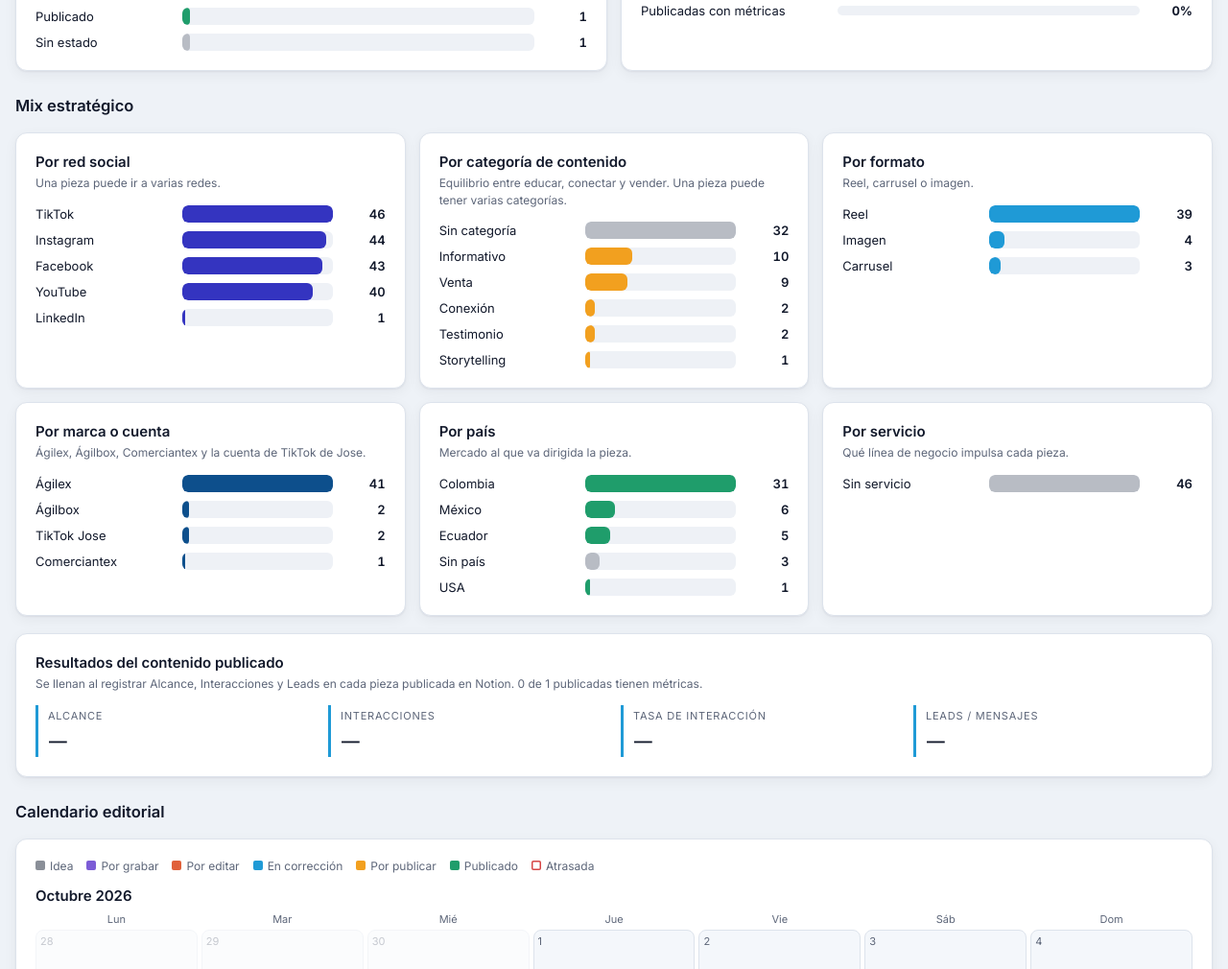
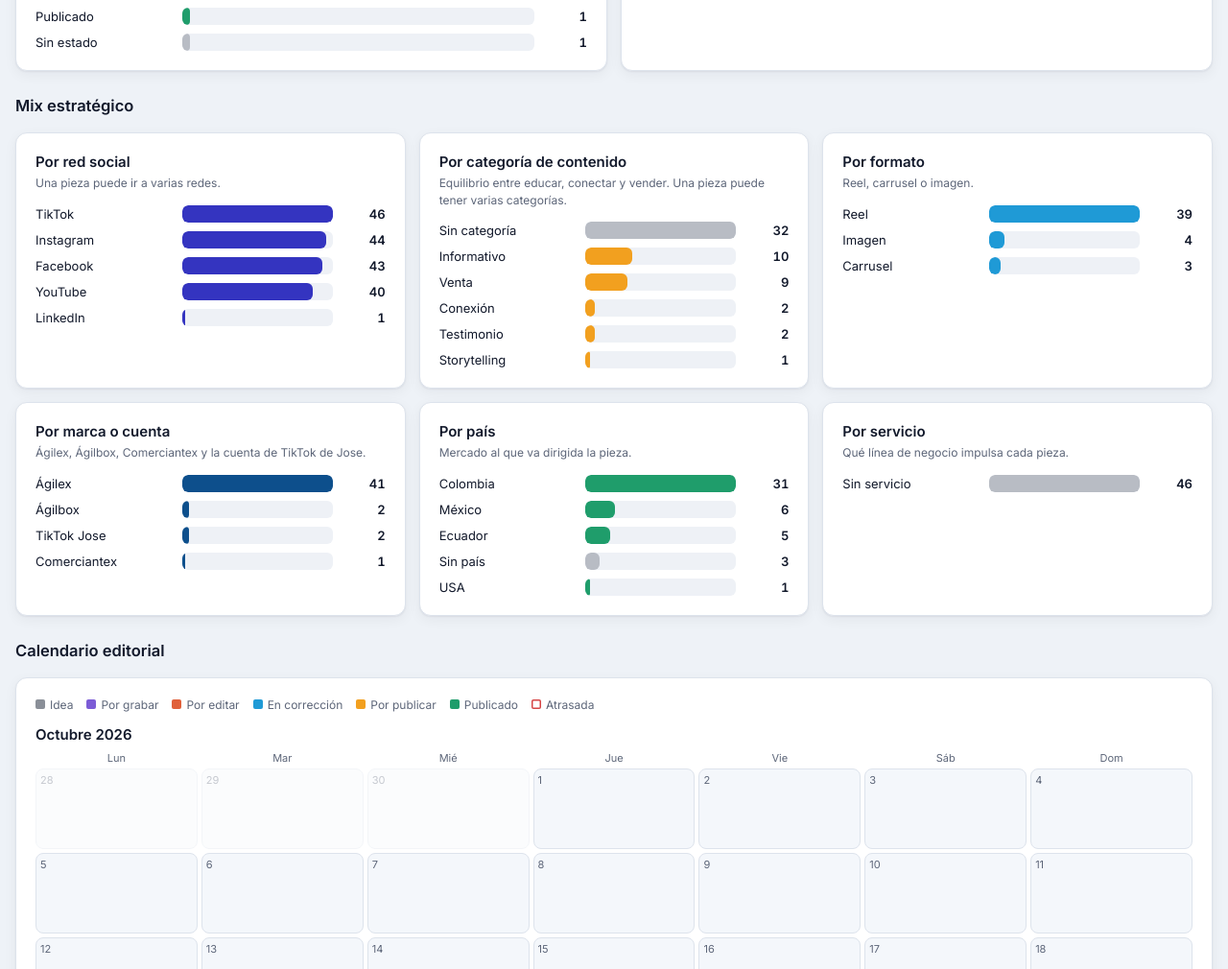
Before and after one commit to MarketingAgilex/parrilla-contenidos, a plain HTML site: page index.html in a window 1280 px wide. Shown: the part 756-1766 px from the top of the page at 96% size. Drawn offline with Linux system fonts and the light colour scheme.

Commit message:
Quita la sección de resultados del tablero de la parrilla
Co-Authored-By: Claude Opus 5.5 <noreply@anthropic.com>
Claude-Session: https://claude.ai/code/session_01VpUik1uF9sRaw1oyryT7pX

```diff
--- a/index.html
+++ b/index.html
@@ -171,16 +171,6 @@
     <article class="card"><h3>Por servicio</h3><p class="note">Qué línea de negocio impulsa cada pieza.</p><div class="bars" data-dim="servicio"></div></article>
   </div>
 
-  <article class="card">
-    <h3>Resultados del contenido publicado</h3>
-    <p class="note">Se llenan al registrar Alcance, Interacciones y Leads en cada pieza publicada en Notion. <span id="r-cobertura"></span></p>
-    <div class="results">
-      <div class="result"><span class="label">Alcance</span><div class="result-value" id="r-alcance">—</div></div>
-      <div class="result"><span class="label">Interacciones</span><div class="result-value" id="r-inter">—</div></div>
-      <div class="result"><span class="label">Tasa de interacción</span><div class="result-value" id="r-tasa">—</div></div>
-      <div class="result"><span class="label">Leads / mensajes</span><div class="result-value" id="r-leads">—</div></div>
-    </div>
-  </article>
 
   <h2>Calendario editorial</h2>
   <article class="card">
@@ -365,14 +355,12 @@
     barras($('c-estados'), est, (f) => COLOR_ESTADO[f.label]);
 
     // Salud
-    const conMet = pub.filter((r) => r.alcance != null || r.interacciones != null || r.leads != null);
     const salud = [
       ['Con fecha de publicación', pct(prog, n)],
       ['Con categoría de contenido', pct(c((r) => r.categorias.length), n)],
       ['Con referencia', pct(c((r) => r.tiene_referencia), n)],
       ['Con servicio asignado', pct(c((r) => (r.servicios || []).length), n)],
       ['Con etapa del embudo', pct(c((r) => r.etapa), n)],
-      ['Publicadas con métricas', pct(conMet.length, pub.length)],
     ];
     $('c-salud').replaceChildren(...salud.map(([label, v]) => {
       const m = el('div', 'meter');
@@ -401,12 +389,6 @@
       barras(host, filas, (f) => (f.label.startsWith('Sin ') ? 'var(--st-sin)' : COLOR_DIM[dim]));
     }
 
-    // Resultados
-    const suma = (k) => (conMet.length ? conMet.reduce((s, r) => s + (r[k] || 0), 0) : null);
-    const alc = suma('alcance'), inter = suma('interacciones');
-    setT('r-alcance', alc, fC.format); setT('r-inter', inter, fC.format); setT('r-leads', suma('leads'));
-    setT('r-tasa', alc ? inter / alc : null, fP1.format);
-    $('r-cobertura').textContent = pub.length ? fN.format(conMet.length) + ' de ' + fN.format(pub.length) + ' publicadas tienen métricas.' : '';
 
     renderCalendario(rows);
     renderTabla(rows);
@@ -512,9 +494,9 @@
   window.addEventListener('resize', () => { if ((ancho < 700) !== (window.innerWidth < 700)) renderCalendario(filtradas()); ancho = window.innerWidth; });
 
   $('btn-csv').addEventListener('click', () => {
-    const cab = ['Pieza', 'Fecha', 'Estado', 'País', 'Marca / cuenta', 'Redes', 'Formato', 'Categoría', 'Atrasada', 'Alcance', 'Interacciones', 'Leads', 'Enlace Notion'];
+    const cab = ['Pieza', 'Fecha', 'Estado', 'País', 'Marca / cuenta', 'Redes', 'Formato', 'Categoría', 'Atrasada', 'Enlace Notion'];
     const esc = (v) => '"' + String(v ?? '').replace(/"/g, '""') + '"';
-    const lineas = visiblesTabla(filtradas()).map((r) => [r.pieza, r.fecha || '', r.estado, r.pais, r.marca, r.redesTxt, r.formato, r.categoriasTxt, r.atrasada ? 'Sí' : 'No', r.alcance ?? '', r.interacciones ?? '', r.leads ?? '', r.url || ''].map(esc).join(';'));
+    const lineas = visiblesTabla(filtradas()).map((r) => [r.pieza, r.fecha || '', r.estado, r.pais, r.marca, r.redesTxt, r.formato, r.categoriasTxt, r.atrasada ? 'Sí' : 'No', r.url || ''].map(esc).join(';'));
     const blob = new Blob(['﻿' + [cab.map(esc).join(';'), ...lineas].join('\r\n')], { type: 'text/csv;charset=utf-8' });
     const a = document.createElement('a');
     a.href = URL.createObjectURL(blob);
```
